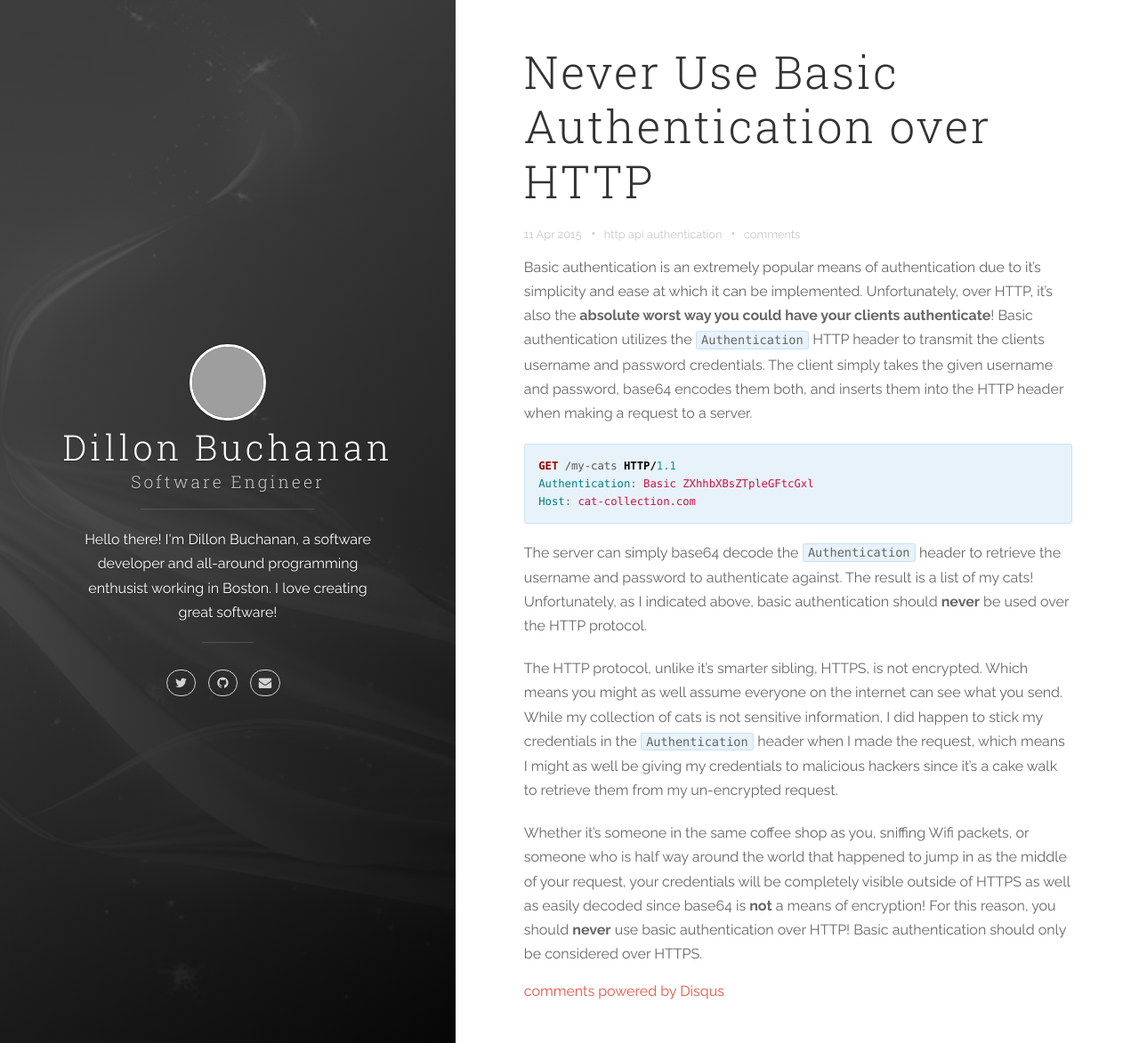
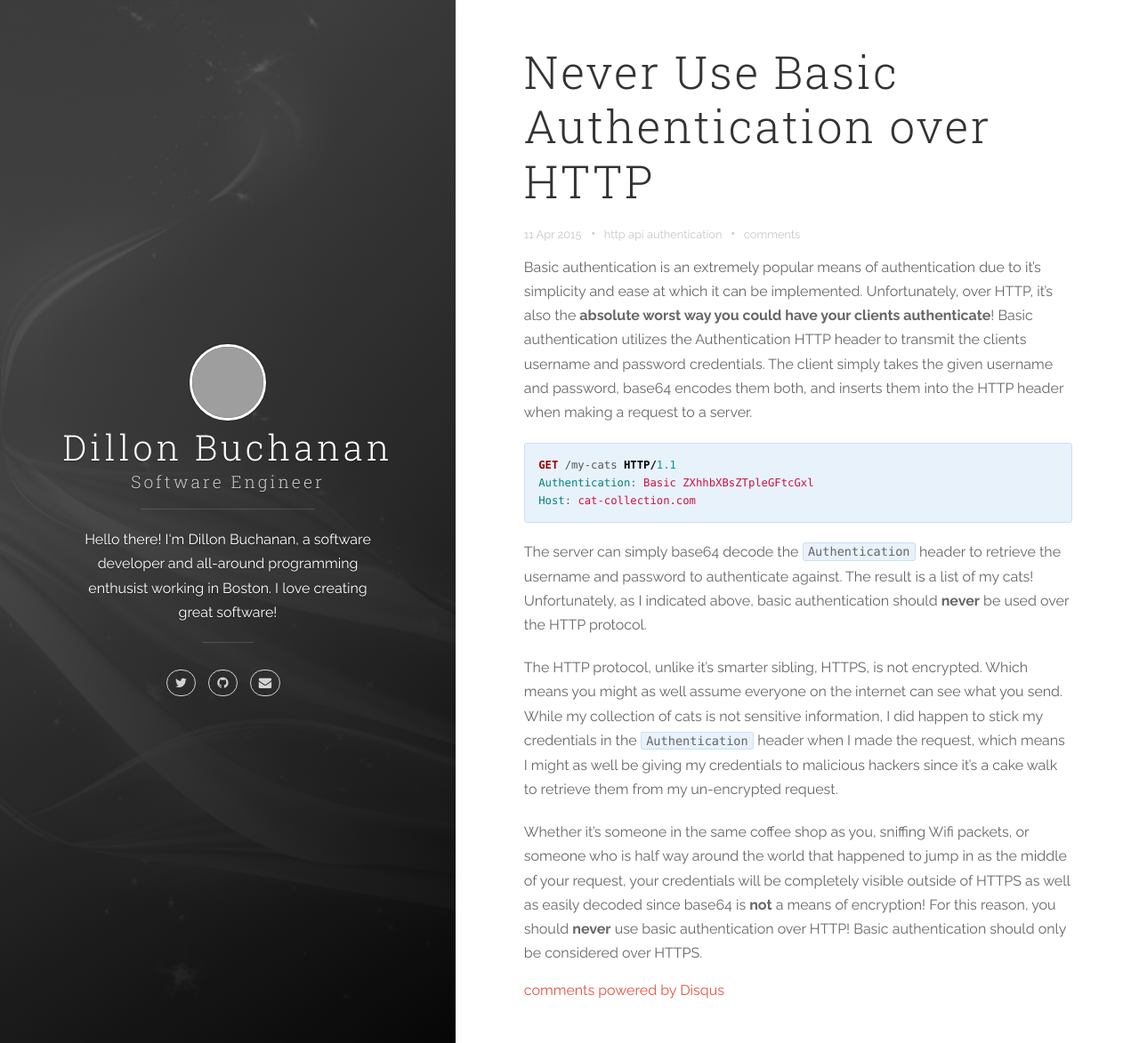
Before and after one commit to thedillonb/thedillonb.github.io, a Jekyll site: the page built from _posts/2015-04-11-never-use-basic-authentication-over-http.md, in a window 1280 px wide and 1173 px high. Shown: the whole window at 89% size. Built offline with Jekyll 4.4.1, drawn with Linux system fonts in a browser that asks for light colours; nearby versions of some CDN libraries; Markdown is read by kramdown in place of the engine named in the settings; comment, search, counter and statistics services are not loaded; grey boxes are pictures that could not be loaded.

````diff
--- a/_posts/2015-04-11-never-use-basic-authentication-over-http.md
+++ b/_posts/2015-04-11-never-use-basic-authentication-over-http.md
@@ -9,7 +9,7 @@ tags:
   - authentication
 ---
 
-Basic authentication is an extremely popular means of authentication due to it's simplicity and ease at which it can be implemented. Unfortunately, over HTTP, it's also the **absolute worst way you could have your clients authenticate**!  Basic authentication utilizes the `Authentication` HTTP header to transmit the clients username and password credentials. The client simply takes the given username and password, base64 encodes them both, and inserts them into the HTTP header when making a request to a server.
+Basic authentication is an extremely popular means of authentication due to it's simplicity and ease at which it can be implemented. Unfortunately, over HTTP, it's also the **absolute worst way you could have your clients authenticate**!  Basic authentication utilizes the Authentication HTTP header to transmit the clients username and password credentials. The client simply takes the given username and password, base64 encodes them both, and inserts them into the HTTP header when making a request to a server.
 
 ```http
 GET /my-cats HTTP/1.1
````
